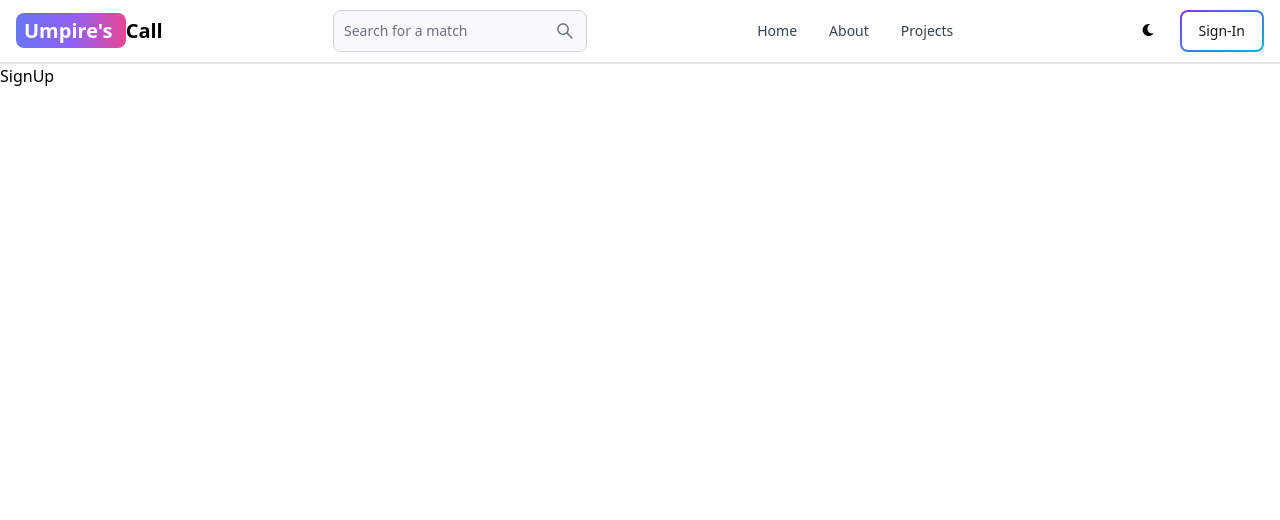
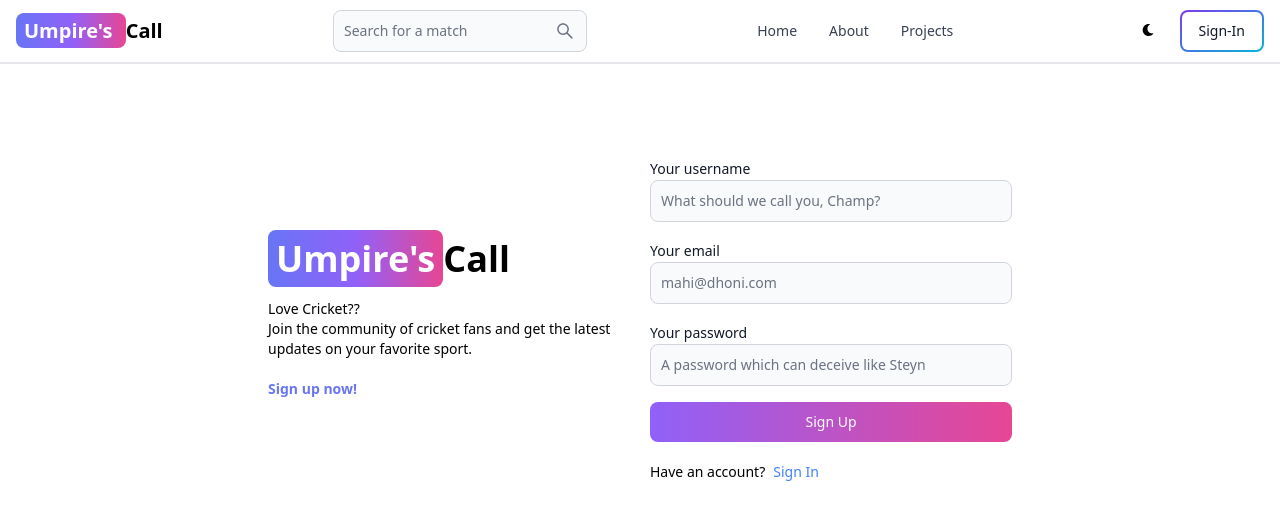
Before and after one commit to DebspandanC2911/Umpires-Call, a React (Vite) app in the folder client/: page /signup in a window 1280 px wide. Shown: the top 520 px of the page. Built offline with nearby package versions, Linux system fonts and the light colour scheme.

Commit message:
Adding functionality to SignUp page

```diff
--- a/client/src/pages/SignUp.jsx
+++ b/client/src/pages/SignUp.jsx
@@ -1,7 +1,118 @@
-import React from 'react'
+import { Alert, Button, Label, Spinner, TextInput } from 'flowbite-react';
+import { useState } from 'react';
+import { Link, useNavigate } from 'react-router-dom';
 
 export default function SignUp() {
+  const [formData, setFormData] = useState({});
+  const [errorMessage, setErrorMessage] = useState(null);
+  const [loading, setLoading] = useState(false);
+  const navigate = useNavigate();
+  const handleChange = (e) => {
+    setFormData({ ...formData, [e.target.id]: e.target.value.trim() });
+  };
+  const handleSubmit = async (e) => {
+    e.preventDefault();
+    if (!formData.username || !formData.email || !formData.password) {
+      return setErrorMessage('Please fill out all fields.');
+    }
+    try {
+      setLoading(true);
+      setErrorMessage(null);
+      const res = await fetch('/api/auth/signup', {
+        method: 'POST',
+        headers: { 'Content-Type': 'application/json' },
+        body: JSON.stringify(formData),
+      });
+      const data = await res.json();
+      if (data.success === false) {
+        return setErrorMessage(data.message);
+      }
+      setLoading(false);
+      if(res.ok) {
+        navigate('/signin');
+      }
+    } catch (error) {
+      setErrorMessage(error.message);
+      setLoading(false);
+    }
+  };
   return (
-    <div>SignUp</div>
-  )
+    <div className='min-h-screen mt-20'>
+      <div className='flex p-3 max-w-3xl mx-auto flex-col md:flex-row md:items-center gap-5'>
+        {/* left */}
+        <div className='flex-1'>
+          <Link to='/' className='font-bold dark:text-white text-4xl'>
+            <span className='px-2 py-1 bg-gradient-to-r from-indigo-500 via-purple-500 to-pink-500 rounded-lg text-white'>
+              Umpire's
+            </span>
+            Call
+          </Link>
+          <p className='text-sm mt-5'>
+            Love Cricket?? <br />
+            Join the community of cricket fans and get the latest updates on your favorite sport. <br />
+            <br />
+            <span className='text-indigo-500 font-bold'>Sign up now!</span>
+          </p>
+        </div>
+        {/* right */}
+
+        <div className='flex-1'>
+          <form className='flex flex-col gap-4' onSubmit={handleSubmit}>
+            <div>
+              <Label value='Your username' />
+              <TextInput
+                type='text'
+                placeholder='What should we call you, Champ?'
+                id='username'
+                onChange={handleChange}
+              />
+            </div>
+            <div>
+              <Label value='Your email' />
+              <TextInput
+                type='email'
+                placeholder='mahi@dhoni.com'
+                id='email'
+                onChange={handleChange}
+              />
+            </div>
+            <div>
+              <Label value='Your password' />
+              <TextInput
+                type='password'
+                placeholder='A password which can deceive like Steyn'
+                id='password'
+                onChange={handleChange}
+              />
+            </div>
+            <Button
+              gradientDuoTone='purpleToPink'
+              type='submit'
+              disabled={loading}
+            >
+              {loading ? (
+                <>
+                  <Spinner size='sm' />
+                  <span className='pl-3'>Loading...</span>
+                </>
+              ) : (
+                'Sign Up'
+              )}
+            </Button>
+          </form>
+          <div className='flex gap-2 text-sm mt-5'>
+            <span>Have an account?</span>
+            <Link to='/signin' className='text-blue-500'>
+              Sign In
+            </Link>
+          </div>
+          {errorMessage && (
+            <Alert className='mt-5' color='failure'>
+              {errorMessage}
+            </Alert>
+          )}
+        </div>
+      </div>
+    </div>
+  );
 }
--- a/client/vite.config.js
+++ b/client/vite.config.js
@@ -3,5 +3,13 @@
 
 // https://vitejs.dev/config/
 export default defineConfig({
+  server:{
+    proxy:{
+      '/api':{
+        target:'http://localhost:3000',
+        secure: false,
+      },
+    },
+  },
   plugins: [react()],
 })
```
